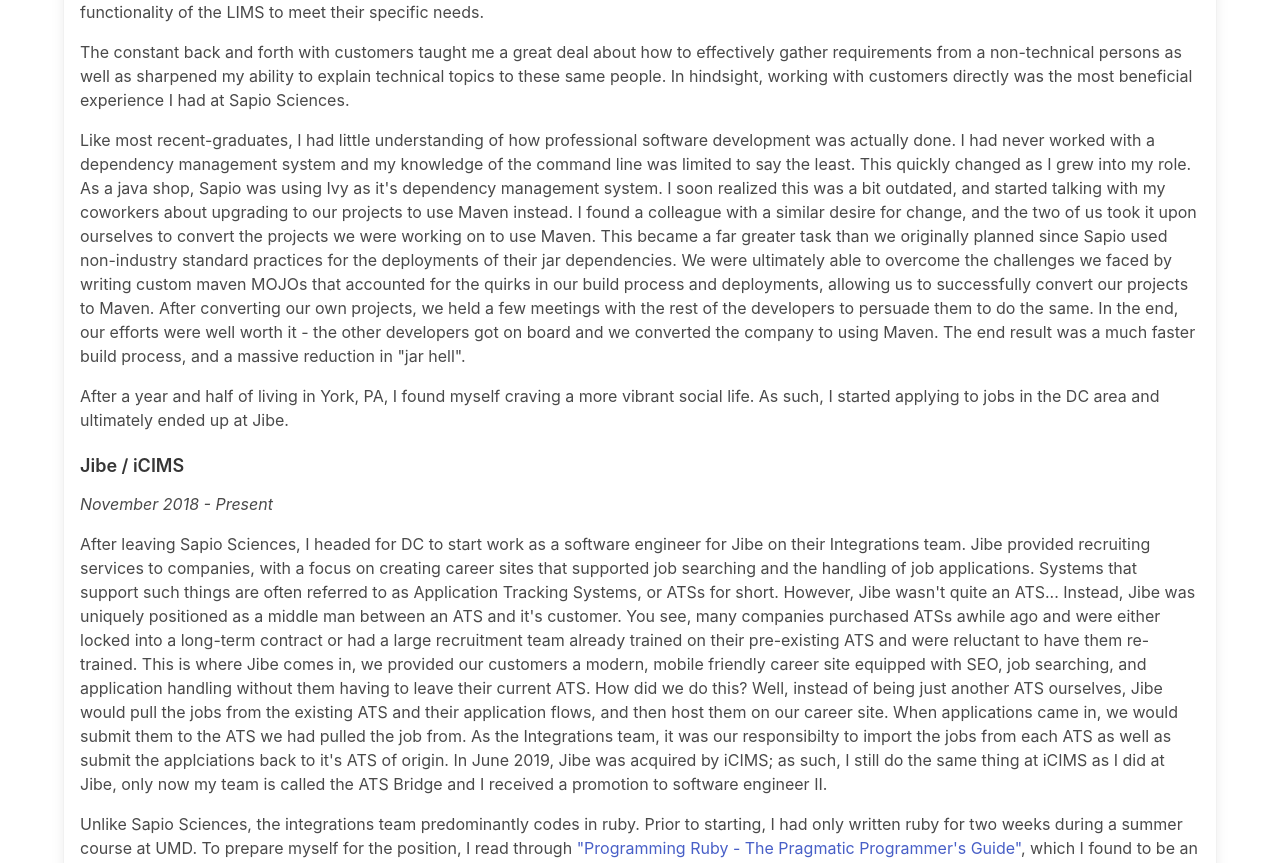
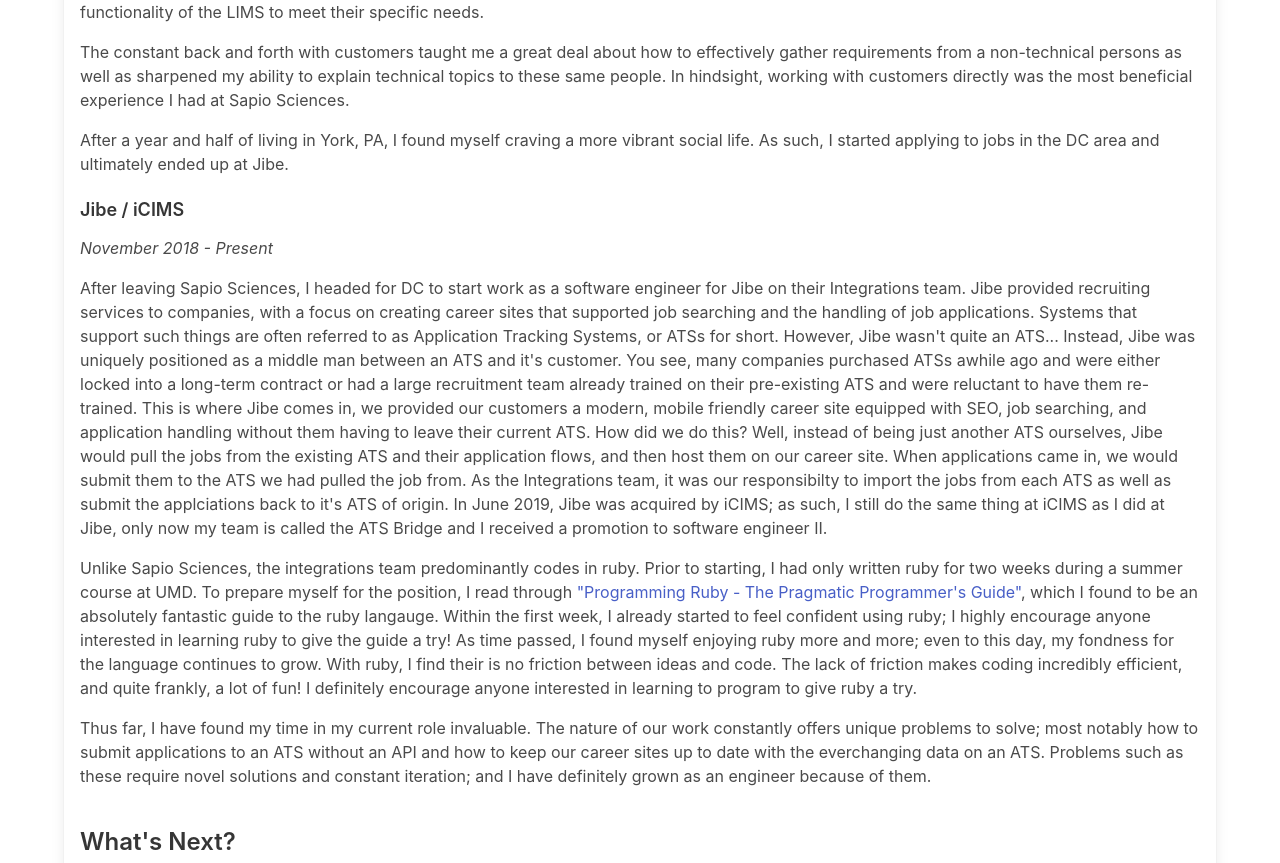
Before and after one commit to navyhockey56/will-dengler-dot-com-angular, an Angular app: page /experience in a window 1280 px wide. Shown: the part 1048-1911 px from the top of the page. Built offline with nearby package versions, Linux system fonts and the light colour scheme.

Commit message:
(typos2) Fixing typo in experiences page. Removing paragraph about jar hell in sapio sciences experiences section

```diff
--- a/src/app/_components/resume/resume.component.html
+++ b/src/app/_components/resume/resume.component.html
@@ -16,7 +16,7 @@
         <h5>Colorado College</h5>
         <p><i>Fall 2013 - Spring 2015</i></p>
         <p>
-          I started off my college adventure at Colorado College. I came into the school without the slightest idea as to what I wanted to study, much less what I wanted to do after college. However, that all changed when I took the introduction to computer science course first thing sophomore year. Prior to my first computer science course, I had never written any code, much less believed that I'd be any good at it. During that first computer science course, I fell in love with programming. I loved the way programming makes you think, it's near-infinite utility, and the blissful satisfication derived from creating things with your thoughts. To say the least, I had become quite enchanted, abd from that point forward, I knew I wanted to spend my days doing programming. It was this new-found passion for programming that ultimately led me to transfer away from Colorado College to the University of Mayland - a school known for it's impressive computer science track.
+          I started off my college adventure at Colorado College. I came into the school without the slightest idea as to what I wanted to study, much less what I wanted to do after college. However, that all changed when I took the introduction to computer science course first thing sophomore year. Prior to my first computer science course, I had never written any code, much less believed that I'd be any good at it. During that first computer science course, I fell in love with programming. I loved the way programming makes you think, it's near-infinite utility, and the blissful satisfication derived from creating things with your thoughts. To say the least, I had become quite enchanted, and from that point forward, I knew I wanted to spend my days doing programming. It was this new-found passion for programming that ultimately led me to transfer away from Colorado College to the University of Mayland - a school known for it's impressive computer science track.
         </p>
       </div>
 
@@ -39,9 +39,6 @@
         </p>
         <p>
           The constant back and forth with customers taught me a great deal about how to effectively gather requirements from a non-technical persons as well as sharpened my ability to explain technical topics to these same people. In hindsight, working with customers directly was the most beneficial experience I had at Sapio Sciences.
-        </p>
-        <p>
-          Like most recent-graduates, I had little understanding of how professional software development was actually done. I had never worked with a dependency management system and my knowledge of the command line was limited to say the least. This quickly changed as I grew into my role. As a java shop, Sapio was using Ivy as it's dependency management system. I soon realized this was a bit outdated, and started talking with my coworkers about upgrading to our projects to use Maven instead. I found a colleague with a similar desire for change, and the two of us took it upon ourselves to convert the projects we were working on to use Maven. This became a far greater task than we originally planned since Sapio used non-industry standard practices for the deployments of their jar dependencies. We were ultimately able to overcome the challenges we faced by writing custom maven MOJOs that accounted for the quirks in our build process and deployments, allowing us to successfully convert our projects to Maven. After converting our own projects, we held a few meetings with the rest of the developers to persuade them to do the same. In the end, our efforts were well worth it - the other developers got on board and we converted the company to using Maven. The end result was a much faster build process, and a massive reduction in "jar hell".
         </p>
         <p>
           After a year and half of living in York, PA, I found myself craving a more vibrant social life. As such, I started applying to jobs in the DC area and ultimately ended up at Jibe.
```
Also changed, not shown: 1 other file (tests, documents, lock files or other folders).
